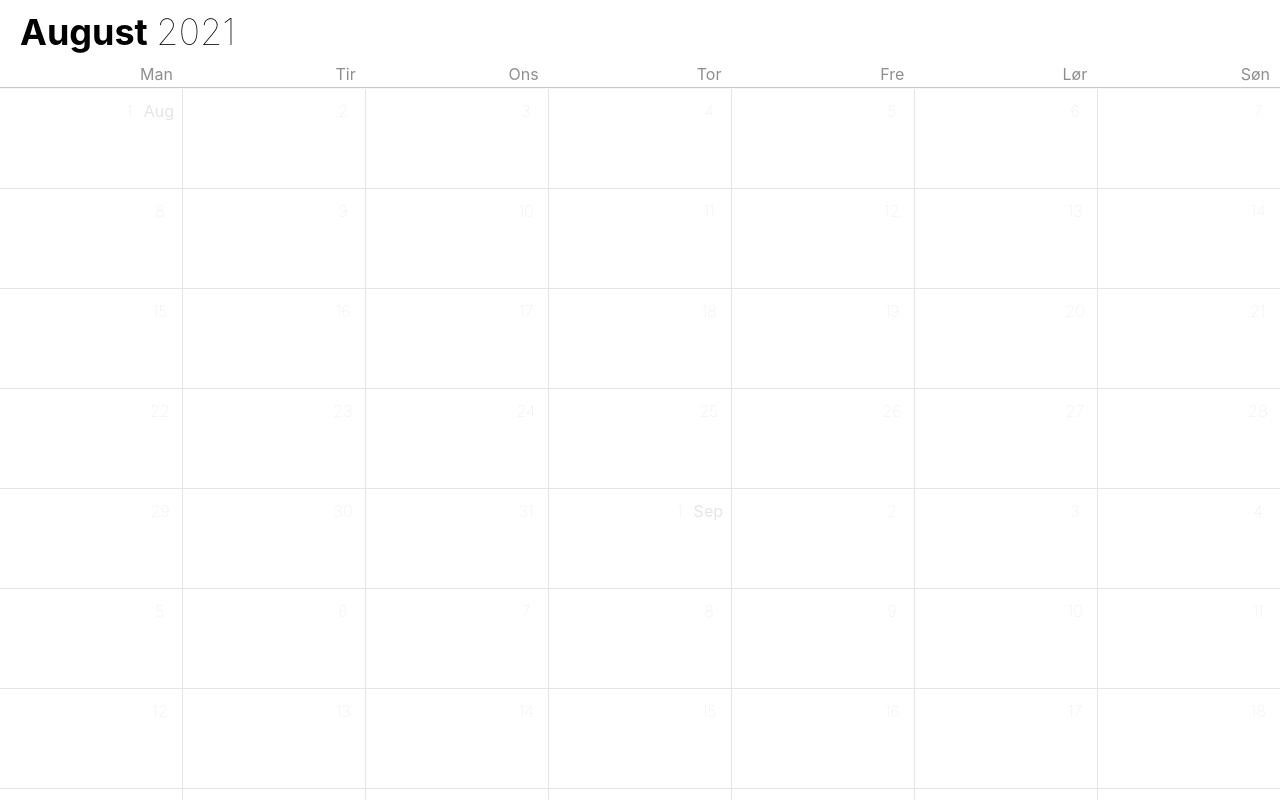
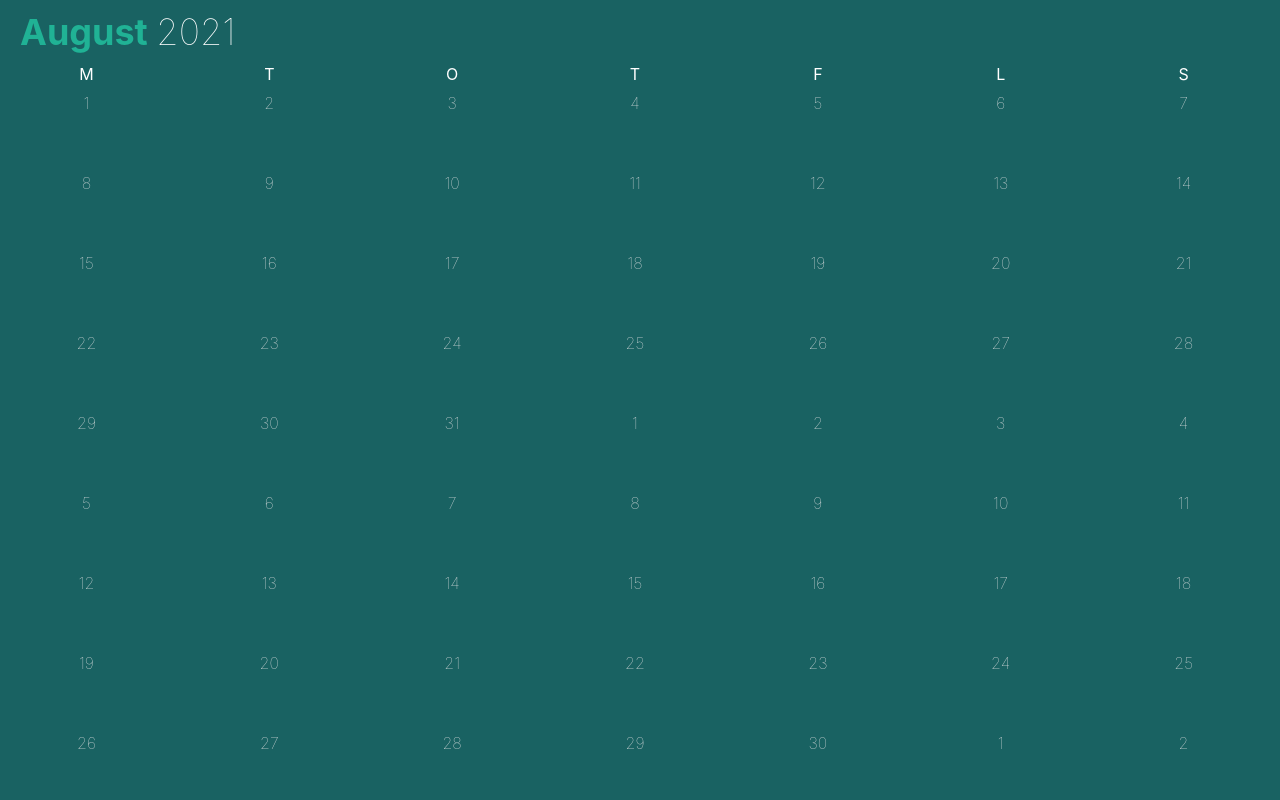
Before and after one commit to mvmarco/react-calendar, a React (Create React App) app: page / in a window 1280 px wide. Built offline with nearby package versions, Linux system fonts and the light colour scheme.

Commit message:
test styling

```diff
--- a/src/components/calendar/calendar.js
+++ b/src/components/calendar/calendar.js
@@ -1,5 +1,5 @@
-import { DAYSINWEEK, WEEKSINYEAR } from "./constantsCalendar";
-import { generateDateGrid } from "./dateutils";
+import { DAYSINWEEK, WEEKSINYEAR } from "./utils/constantsCalendar";
+import { generateDateGrid } from "./utils/dateutils";
 import DateComponent from "./date";
 import MonthComponent from "./month";
 import styled from "styled-components";
--- a/src/components/calendar/date.js
+++ b/src/components/calendar/date.js
@@ -1,5 +1,5 @@
 import styled from "styled-components";
-import { DATE, MONTH } from "./constantsCalendar";
+import { DATE, MONTH } from "./utils/constantsCalendar";
 
 const DateComponent = ({ value, day, month, active }) => {
   /* console.log("Xxxxxxxxx", month);
@@ -23,7 +23,7 @@ const DateComponent = ({ value, day, month, active }) => {
           <Month
             className={DATE.getMonth() === month - 1 ? "month-active" : ""}
           >
-            {MONTH[month - 1] && MONTH[month - 1].substr(0, 3)}
+            {MONTH[month - 1] && MONTH[month - 1].substr(0, 0)}
           </Month>
         ) : null}
       </DateBox>
@@ -35,11 +35,13 @@ const Date = styled.div`
   flex: 1;
   display: flex;
   flex-direction: column;
-  height: 100px;
-  border-right: 1px solid #e6e5e6;
-  border-bottom: 1px solid #e6e5e6;
-  padding: 8px 8px 0 0;
+  height: 80px;
+  // borders around days of the month
+  /* border-right: 1px solid #e6e5e6;
+  border-bottom: 1px solid #e6e5e6; */
+  padding: 0px 10px 0px 0px;
   box-sizing: border-box;
+  background-color: #196262;
   &:last-child {
     border-right: 0;
   }
@@ -54,7 +56,7 @@ const Date = styled.div`
 
 const DateBox = styled.div`
   display: flex;
-  justify-content: flex-end;
+  justify-content: center;
   margin-bottom: 14px;
 `;
 
--- a/src/components/calendar/day.js
+++ b/src/components/calendar/day.js
@@ -14,13 +14,14 @@ const DayComponent = (props) => {
 // STYLES
 const Day = styled.div`
   flex: 1;
-  justify-content: flex-end;
+  justify-content: center;
   display: flex;
   padding-right: 10px;
+  height: 80px;
 `;
 
 const Title = styled.div`
-  color: #8e8e8e;
+  color: white;
 `;
 
 export default DayComponent;
--- a/src/components/calendar/index.js
+++ b/src/components/calendar/index.js
@@ -2,7 +2,7 @@ import styled from "styled-components";
 import GlobalStyle from "../../styles/GlobalStyle";
 import CalendarComponent from "./calendar";
 import DayComponent from "./day";
-import { MONTH, DATE, WEEK } from "./constantsCalendar";
+import { MONTH, DATE, WEEK } from "./utils/constantsCalendar";
 import { useState } from "react";
 
 
@@ -13,7 +13,7 @@ export default function Main() {
     <Nav>
       <GlobalStyle />
       <h1>
-        {MONTH[7]} <Year>{DATE.getFullYear()}</Year>
+        {MONTH[7]} <Year style={{color: "white"}}>{DATE.getFullYear()}</Year>
       </h1>
       <Row>
         {WEEK.map((week) => (
@@ -33,11 +33,12 @@ export default function Main() {
 
 const Year = styled.span`
   font-weight: 100;
+  justify-content: center;
 `;
 const Row = styled.div`
   display: flex;
-  border-bottom: 1px solid #c7c7c7;
-  height: 24px;
+  /* border-bottom: 1px solid #c7c7c7; */
+  height: 28px;
 `;
 
 const Wrapper = styled.div`
@@ -51,9 +52,9 @@ const Wrapper = styled.div`
 `;
 // STYLES
 const Nav = styled.div`
-  color: black;
+  color: #20b295;
   box-shadow: 0px 0px 1px 0px #c7c7c7;
   position: fixed;
   width: 100%;
-  background-color: white;
+  background-color: #196262;
 `;
--- a/src/components/calendar/month.js
+++ b/src/components/calendar/month.js
@@ -1,6 +1,6 @@
 import { useEffect, useRef } from "react";
 import styled from "styled-components";
-import { DATE, MONTH } from "./constantsCalendar";
+import { DATE, MONTH } from "./utils/constantsCalendar";
 
 const MonthComponent = (props) => {
   const monthRef = useRef();
@@ -37,7 +37,7 @@ const MonthComponent = (props) => {
     </Months>
   );
 };
-// STYLES
+// STYLES month name
 const Months = styled.div`
   scroll-snap-align: start;
   color: #e6e5e6;
--- a/src/components/calendar/constantsCalendar.js
+++ b/src/components/calendar/utils/constantsCalendar.js
@@ -1,7 +1,7 @@
 import { getMonthsDaysInYear } from "./dateutils";
 
 export const DATE = new Date();
-export const WEEK = ["Man","Tir", "Ons","Tor","Fre","Lør","Søn"];
+export const WEEK = ["M","T", "O","T","F","L","S"];
 export const MONTH = ["Januar","Februar","Marts","April","Maj","Juni","Juli","August","September", "Oktober", "November", "December"];
 
 export const WEEKSINYEAR = 54;
```
Also changed, not shown: src/components/calendar/utils/dateutils.js (renamed from src/components/calendar/dateutils.js).
